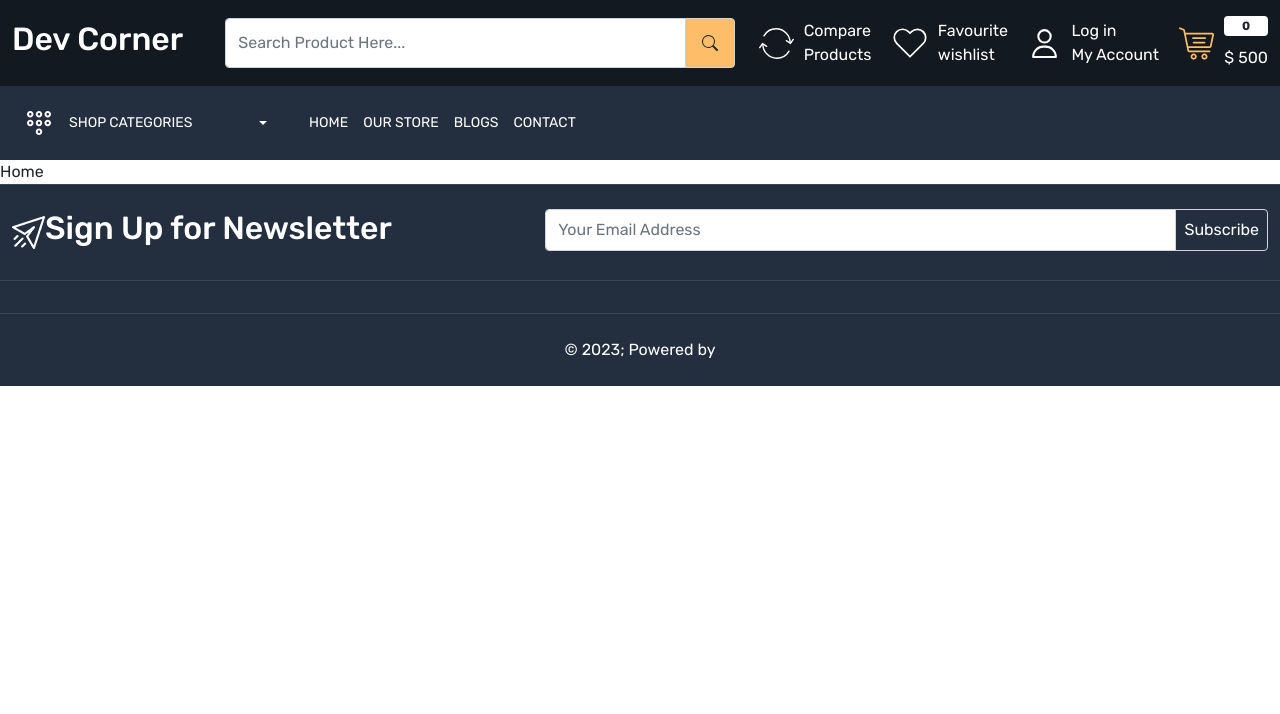
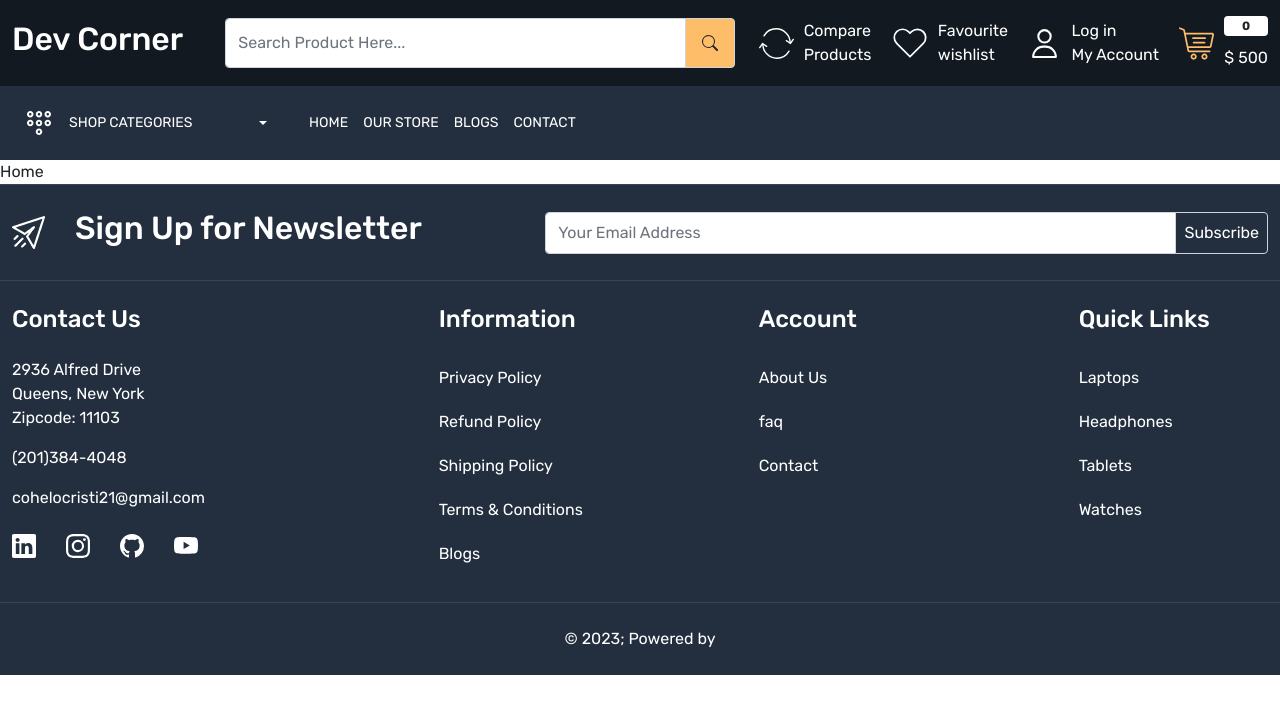
Before and after one commit to jubaljacob/Ecommerce-website, a React (Create React App) app: page / in a window 1280 px wide. Shown: the top 714 px of the page. Built offline with nearby package versions, Linux system fonts and the light colour scheme.

Commit message:
foot fin

```diff
--- a/src/components/footer.js
+++ b/src/components/footer.js
@@ -1,14 +1,15 @@
 import React from 'react'
 import newsletter from "../images/newsletter.png";
-
+import {Link} from "react-router-dom"
+import { BsLinkedin, BsGithub, BsYoutube, BsInstagram } from "react-icons/bs";
 const Footer = () => {
   return (
     <>
         <footer className="py-4">
             <div className="container-xxl">
-                <div className="row align-itmes-center">
+                <div className="row align-items-center">
                     <div className="col-5">
-                        <div className="footer-top-data d-flex gap 30 align-items-center">
+                        <div className="footer-top-data d-flex gap-30 align-items-center">
                             <img src={newsletter} alt="newletter" />
                             <h2 className="mb=0 text-white">Sign Up for Newsletter</h2>
                         </div>
@@ -30,7 +31,69 @@
                 </div>
             </div>
         </footer>
-        <footer className="py-3"></footer>
+        <footer className="py-4">
+            <div className="container-xxl">
+                <div className="row">
+                    <div className="col-4">
+                        <h4 className="text-white mb-4">Contact Us</h4>
+                        <div>
+                            <address className="text-white fs-6"> 2936 Alfred Drive<br/>
+                                Queens, New York<br/>
+                                Zipcode: 11103
+                            </address>
+                            <a href="tel: (201)384-4048" className="mt-3 d-block mb-1 text-white">
+                                (201)384-4048
+                            </a>
+                            <a href="mailto:cohelocristi21@gmail.com" className="mt-3 d-block mb-0 text-white">
+                                cohelocristi21@gmail.com
+                            </a>
+                            <div className="social_icons d-flex align-items-center gap-30 mt-4">
+                                <a className="text-white" href="">
+                                    <BsLinkedin className="fs-4" />
+                                </a>
+                                <a className="text-white"  href="">
+                                    <BsInstagram className="fs-4" />
+                                </a>
+                                <a className="text-white" href="">
+                                    <BsGithub className="fs-4" />
+                                </a>
+                                <a className="text-white" href="">
+                                    <BsYoutube className="fs-4" />
+                                </a>
+                            </div>
+                        </div>
+                    </div>
+                    <div className="col-3">
+                        <h4 className="text-white mb-4">Information</h4>
+                        <div className="footer-links d-flex flex-column">
+                            <Link className="text-white py-2 mb-1">Privacy Policy</Link>
+                            <Link className="text-white py-2 mb-1">Refund Policy</Link>
+                            <Link className="text-white py-2 mb-1">Shipping Policy</Link>
+                            <Link className="text-white py-2 mb-1">Terms & Conditions</Link>
+                            <Link className="text-white py-2 mb-1">Blogs</Link>
+
+                        </div>
+                    </div>
+                    <div className="col-3">
+                        <h4 className="text-white mb-4">Account</h4>
+                        <div className="footer-links d-flex flex-column">
+                            <Link className="text-white py-2 mb-1">About Us</Link>
+                            <Link className="text-white py-2 mb-1">faq</Link>
+                            <Link className="text-white py-2 mb-1">Contact</Link>
+                        </div>
+                    </div>
+                    <div className="col-2">
+                        <h4 className="text-white mb-4">Quick Links</h4>
+                        <div className="footer-links d-flex flex-column">
+                            <Link className="text-white py-2 mb-1">Laptops</Link>
+                            <Link className="text-white py-2 mb-1">Headphones</Link>
+                            <Link className="text-white py-2 mb-1">Tablets</Link>
+                            <Link className="text-white py-2 mb-1">Watches</Link>
+                        </div>
+                    </div>
+                </div>
+            </div>
+        </footer>
         <footer className="py-4">
             <div className="container-xxl">
                 <div className="row">
```
